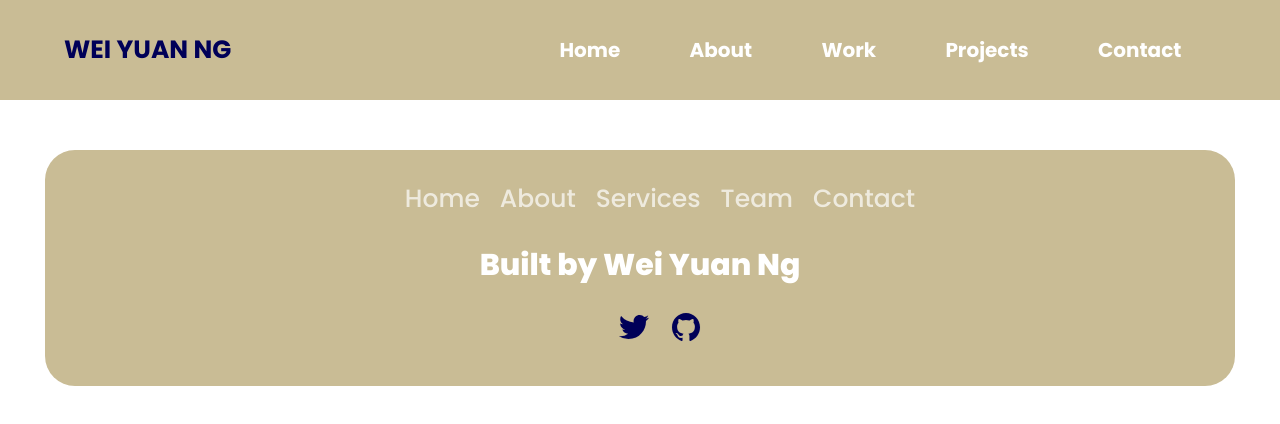
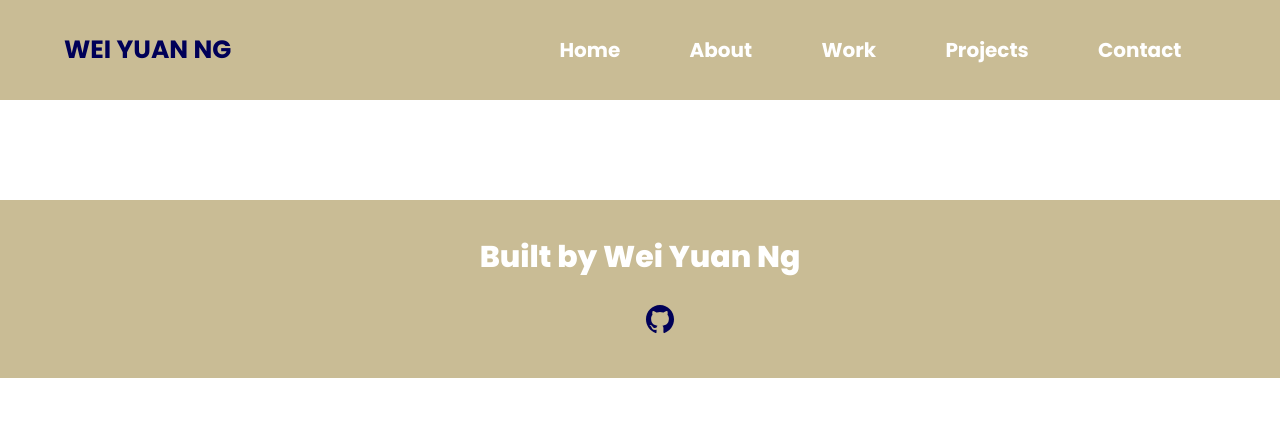
Before and after one commit to wei-yuan-1/site, a plain HTML site: page index.html in a window 1280 px wide. Drawn offline with nearby package versions, Linux system fonts and the light colour scheme.

Commit message:
hej killar

```diff
--- a/css/footer.css
+++ b/css/footer.css
@@ -13,8 +13,8 @@ body {
 }
 
 .footer {
-  margin-top: 50px;
-  width: 93%;
+  margin-top: 100px;
+  width: 100%;
   background: #c9bc95;
   min-height: 100px;
   padding: 20px 50px;
@@ -24,11 +24,9 @@ body {
   flex-direction: column;
   margin-left: auto;
   margin-right: auto;
-  border-radius: 30px;
 }
 
-.social-icon,
-.menu {
+.social-icon {
   position: relative;
   display: flex;
   justify-content: center;
@@ -37,8 +35,7 @@ body {
   flex-wrap: wrap;
 }
 
-.social-icon__item,
-.menu__item {
+.social-icon__item {
   list-style: none;
 }
 
@@ -53,21 +50,6 @@ body {
   transform: translateY(-10px);
 }
 
-.menu__link {
-  font-size: 25px;
-  color: #fff;
-  margin: 0 10px;
-  display: inline-block;
-  transition: 0.5s;
-  text-decoration: none;
-  opacity: 0.69;
-  font-weight: 500;
-}
-
-.menu__link:hover {
-  opacity: 1;
-}
-
 .footer p {
   color: #fff;
   margin: 15px 0 10px 0;
--- a/css/global.css
+++ b/css/global.css
@@ -54,9 +54,9 @@ html {
 
 /* style 2 buttons end */
 
-/* footer */
-.footer-text {
-  font-family: var(--secondary-font-family);
-  text-align: center;
-  font-weight: 600;
+/* disable selection */
+.no-selection {
+  -webkit-user-select: none;
+  -ms-user-select: none;
+  user-select: none;
 }
--- a/css/header.css
+++ b/css/navbar.css
@@ -44,7 +44,7 @@ nav {
   padding: 0 5%;
 }
 
-nav .logo {
+nav .name-text {
   float: left;
   width: 40%;
   height: 100%;
@@ -127,7 +127,7 @@ nav .icon-burger .line {
 }
 
 @media screen and (max-width: 768px) {
-  nav .logo {
+  nav .name-text {
     float: none;
     width: auto;
     justify-content: center;
--- a/index.html
+++ b/index.html
@@ -8,7 +8,7 @@
     <!-- Important CSS Styles -->
     <link rel="stylesheet" href="css/global.css" />
     <!--CSS Styles -->
-    <link rel="stylesheet" href="css/header.css" />
+    <link rel="stylesheet" href="css/navbar.css" />
     <link rel="stylesheet" href="css/footer.css" />
     <link rel="stylesheet" href="css/index.css" />
 
@@ -24,8 +24,8 @@
     <!-- Nav Bar -->
     <nav>
       <input type="checkbox" id="nav-toggle" />
-      <div class="logo disable-selection"><a href="/">WEI YUAN NG</a></div>
-      <ul class="links disable-selection">
+      <div class="name-text no-selection"><a href="/">WEI YUAN NG</a></div>
+      <ul class="links no-selection">
         <li><a href="/">Home</a></li>
         <li><a href="#about">About</a></li>
         <li><a href="#work">Work</a></li>
@@ -41,20 +41,8 @@
 
     <!-- Footer section -->
     <footer class="footer">
-      <ul class="menu">
-        <li class="menu__item"><a class="menu__link" href="#">Home</a></li>
-        <li class="menu__item"><a class="menu__link" href="#">About</a></li>
-        <li class="menu__item"><a class="menu__link" href="#">Services</a></li>
-        <li class="menu__item"><a class="menu__link" href="#">Team</a></li>
-        <li class="menu__item"><a class="menu__link" href="#">Contact</a></li>
-      </ul>
-      <p>Built by Wei Yuan Ng</p>
+      <p class="no-selection">Built by Wei Yuan Ng</p>
       <ul class="social-icon">
-        <li class="social-icon__item">
-          <a class="social-icon__link" href="#">
-            <ion-icon name="logo-twitter"></ion-icon>
-          </a>
-        </li>
         <li class="social-icon__item">
           <a
             class="social-icon__link"
@@ -67,7 +55,7 @@
     </footer>
 
     <!-- Website scripts -->
-    <script src="assets/js/app.js"></script>
+    <script src="js/index.js"></script>
 
     <!-- Ion icons scripts -->
     <script
```
